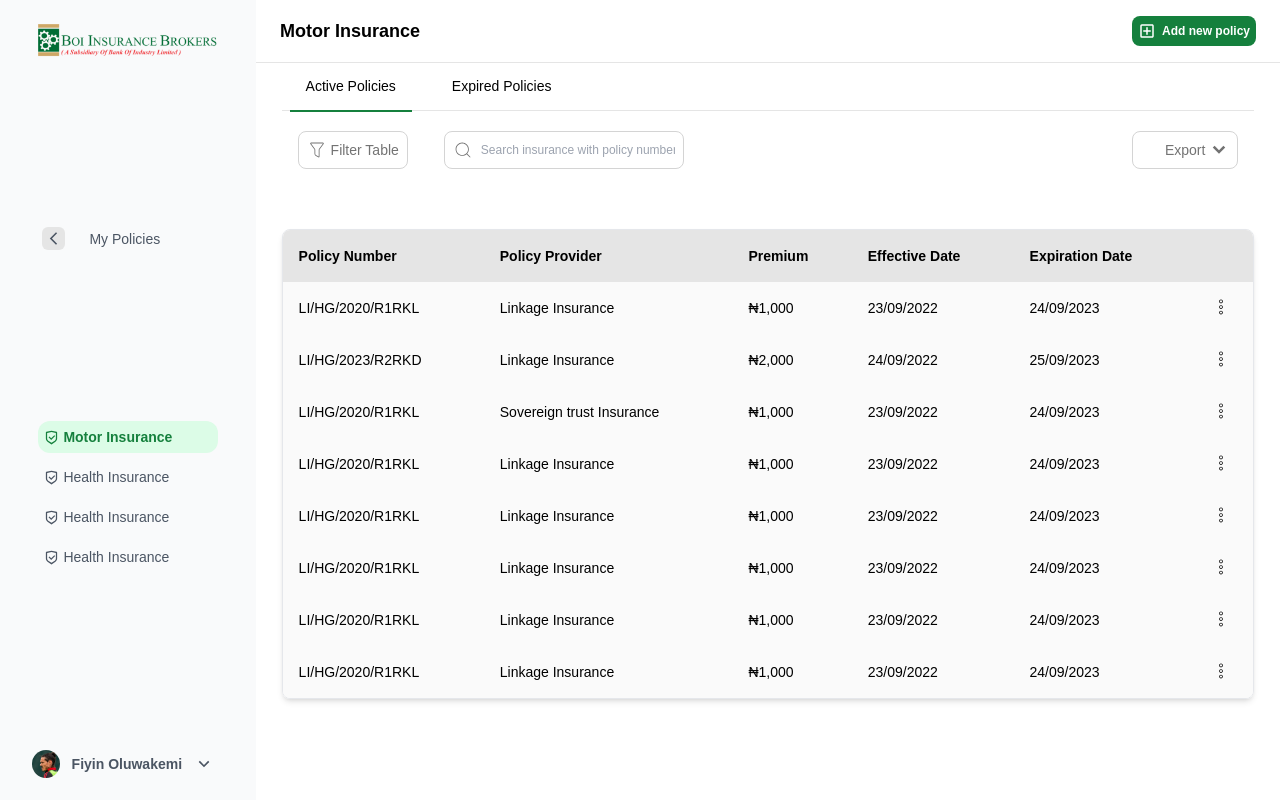
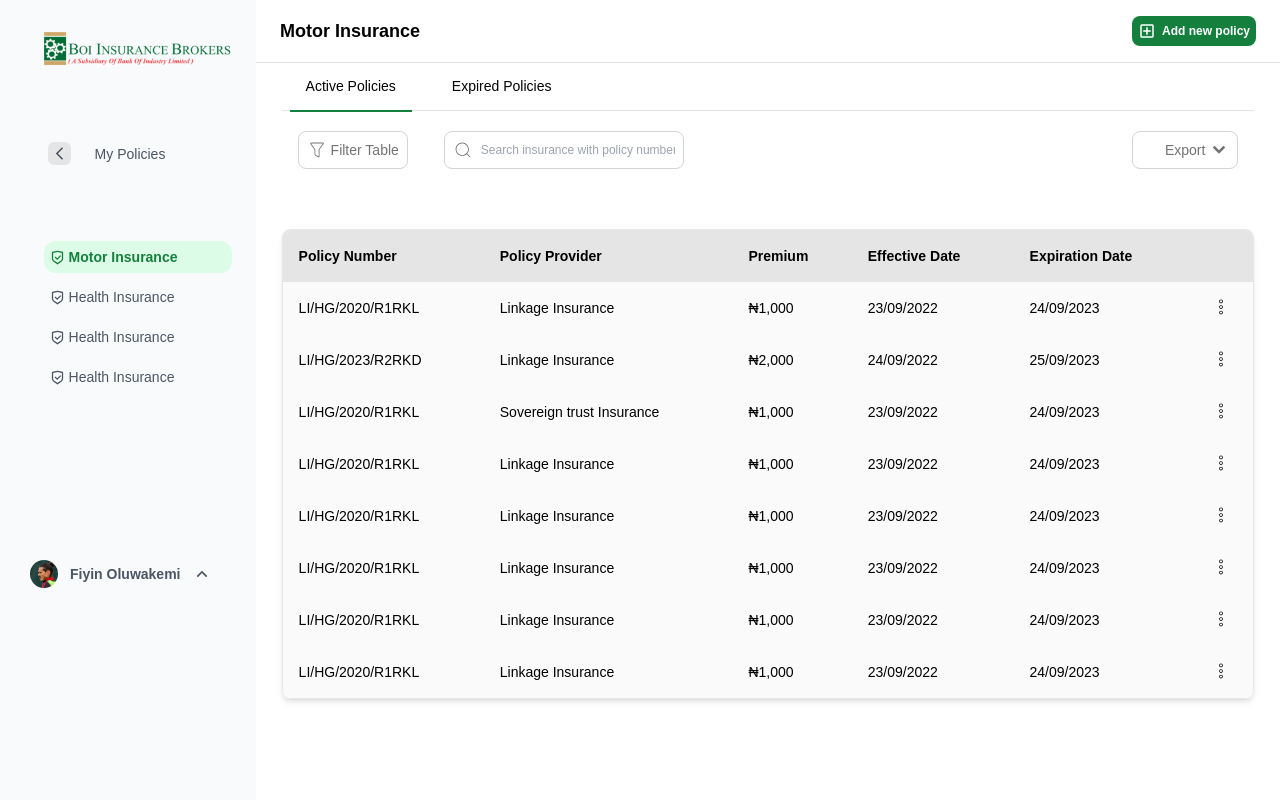
Before and after one commit to TubiOb/REACT, a React (Create React App) app in the folder incover/: page /policies/motorInsurance in a window 1280 px wide. Shown: the top 800 px of the page. Built offline with nearby package versions, Linux system fonts and the light colour scheme; some icons are missing.

Commit message:
Correction on Policy Page

```diff
--- a/incover/src/components/InsuranceStatus.jsx
+++ b/incover/src/components/InsuranceStatus.jsx
@@ -1,5 +1,5 @@
 import React, { useState } from 'react'
-import box from '../assets/package_286040.png'
+import box from '../assets/box 1.png'
 
 const InsuranceStatus = () => {
     const [activeTab, setActiveTab] = useState('active');
@@ -18,7 +18,7 @@ const InsuranceStatus = () => {
       {activeTab === 'active' && (
         <div className="tab-content relative flex flex-col items-center h-screen justify-center w-full">
           <div className="flex flex-col items-center absolute top-1/2 left-1/2 transform -translate-x-1/2 -translate-y-1/2 w-[90%] md:w-[55%] mx-auto p-4 gap-2">
-            <img src={box} alt="/" className="w-24 h-24 rounded-full" />
+            <img src={box} alt="/" className="w-24 h-24" />
             <p className='font-bold text-sm md:text-lg'>You have not made any insurance purchases yet.</p>
             <p>When you make an insurance plan purchase, they will show up here</p>
             <button className="bg-green-700 text-white rounded-lg px-4 py-2 mt-2 text-sm">Buy motor insurance</button>
@@ -29,7 +29,7 @@ const InsuranceStatus = () => {
       {activeTab === 'expired' && (
         <div className="tab-content relative flex flex-col items-center h-screen justify-center w-full">
           <div className="flex flex-col items-center absolute top-1/2 left-1/2 transform -translate-x-1/2 -translate-y-1/2 w-[90%] md:w-[55%] mx-auto p-4 gap-2">
-            <img src={box} alt="/" className="w-24 h-24 rounded-full" />
+            <img src={box} alt="/" className="w-24 h-24" />
             <p className='font-bold text-sm md:text-lg'>You have not made any insurance purchases yet.</p>
             <p>When you make an insurance plan purchase, they will show up here</p>
             <button className="bg-green-700 text-white rounded-lg px-4 py-2 mt-2 text-sm">Buy motor insurance</button>
--- a/incover/src/components/MotorInsuranceSidebar.jsx
+++ b/incover/src/components/MotorInsuranceSidebar.jsx
@@ -8,6 +8,7 @@ import { CiExport } from 'react-icons/ci'
 
 const MotorInsuranceSidebar = () => {
     const [activeItem, setActiveItem] = useState('motor insurance');
+     const [isSidebarExpanded, setSidebarExpanded] = useState(false);
 
     const handleItemClick = (item) => {
         setActiveItem(item);
@@ -23,8 +24,13 @@ const MotorInsuranceSidebar = () => {
       setProfileOptionVisible(false);
     };
 
+    const handleSidebarToggle = () => {
+      setSidebarExpanded(!isSidebarExpanded);
+    };
+
   return (
     <div className="hidden md:w-64 md:flex flex-col bg-gray-50 text-gray-600 px-4 py-3 items-center justify-between top-0 bottom-0 left-0 fixed">
+      <div className='Frame11627 left-[20px] top-[20px] absolute flex-col justify-start items-start gap-[72px] inline-flex'>
         <img src={logo} alt="BOI Ins Broker" className='w-[95%] md:w-[80%] sticky mx-auto mt-3'/>
 
         <div className='flex flex-row items-center justify-start gap-3 md:gap-6 p-1 w-[80%] mx-auto relative'>
@@ -38,13 +44,15 @@ const MotorInsuranceSidebar = () => {
             <Link to=''  className='flex'><li className={`capitalize text-xs md:text-sm flex flex-row items-center justify-start p-1.5 w-full gap-1 hover:cursor-pointer hover:text-green-700 ${activeItem === 'health insurance1' ? 'bg-green-100 text-green-700 font-semibold rounded-xl' : ''}`} onClick={() => handleItemClick('health insurance1')}><RiShieldCheckLine size={15} /> Health Insurance</li></Link>
             <Link to=''  className='flex'><li className={`capitalize text-xs md:text-sm flex flex-row items-center justify-start p-1.5 w-full gap-1 hover:cursor-pointer hover:text-green-700 ${activeItem === 'health insurance2' ? 'bg-green-100 text-green-700 font-semibold rounded-xl' : ''}`} onClick={() => handleItemClick('health insurance2')}><RiShieldCheckLine size={15}/>Health Insurance</li></Link>
         </ul>
+      </div>
 
-        <ul className='w-[95%] mx-auto sticky'>
-          <li className='flex relative flex-row p-0.5 md:p-1.5 justify-between items-center hover:shadow-2xl hover:cursor-pointer hover:rounded-md' >
+
+        <ul className='md:w-[95%] w-[80%] mx-auto left-[20px] top-[550px] absolute flex-col justify-start items-start gap-6 inline-flex'>
+          <li className='Profile flex relative flex-row p-0.5 md:p-1.5 justify-between items-center hover:shadow-2xl hover:cursor-pointer hover:rounded-md' onClick={handleSidebarToggle} >
             <div className='flex flex-row p-0.5 md:p-1 justify-center gap-3 items-center' onClick={handleLiItemClick}>
               <img src={myImage} alt="" className='rounded-full w-5 md:w-7 object-cover'/>
               <p className='capitalize text-xs md:text-sm font-semibold '>fiyin oluwakemi</p>
-              <RiArrowDownSLine size={20} />
+              <RiArrowUpSLine size={20} />
             </div>
             {isProfileOptionVisible && (
             <div className='flex flex-col rounded-md absolute -top-[170px] left-1/2 right-1/2 transform translate-x-[-50%] shadow-xl bg-white w-full py-2 mx-auto h-auto' onClick={handleIconClick}>
@@ -53,7 +61,7 @@ const MotorInsuranceSidebar = () => {
                   <div className='flex flex-row p-0.5 md:p-2 justify-center gap-3 items-center'>
                     <img src={myImage} alt="" className='rounded-full w-4 md:w-6 object-cover'/>
                     <p className='capitalize text-xs font-semibold ml-1'>fiyin oluwakemi</p>
-                    <RiArrowUpSLine size={20} className='cursor-pointer'/>
+                    <RiArrowDownSLine size={20} className='cursor-pointer'/>
                   </div>
                 </li>
                 <li className='flex border-b border-b-neutral-300 text-sm items-center justify-start px-2'>
--- a/incover/src/components/PolicySidebar.jsx
+++ b/incover/src/components/PolicySidebar.jsx
@@ -9,6 +9,7 @@ import { CiExport } from 'react-icons/ci'
 
 const PolicySidebar = () => {
     const [activeItem, setActiveItem] = useState('motor insurance');
+    const [isSidebarExpanded, setSidebarExpanded] = useState(false);
 
     const handleItemClick = (item) => {
         setActiveItem(item);
@@ -24,8 +25,13 @@ const PolicySidebar = () => {
       setProfileOptionVisible(false);
     };
 
+    const handleSidebarToggle = () => {
+      setSidebarExpanded(!isSidebarExpanded);
+    };
+
   return (
     <div className="hidden md:w-64 md:flex flex-col bg-gray-50 text-gray-600 px-4 py-3 gap-y-0 items-center justify-between top-0 bottom-0 left-0 fixed">
+      <div className='Frame11627 left-[20px] top-[20px] absolute flex-col justify-start items-start gap-[72px] inline-flex'>
         <img src={logo} alt="BOI Ins Broker" className='w-[95%] md:w-[80%] sticky mx-auto mt-3'/>
 
         <div className='flex flex-row items-center justify-start gap-3 md:gap-6 p-1 w-[80%] mx-auto relative'>
@@ -39,13 +45,15 @@ const PolicySidebar = () => {
             <Link to=''  className='flex'><li className={`capitalize text-xs md:text-sm flex flex-row items-center justify-start p-1.5 w-full gap-1 hover:cursor-pointer hover:text-green-700 ${activeItem === 'health insurance1' ? 'bg-green-100 text-green-700 font-semibold rounded-xl' : ''}`} onClick={() => handleItemClick('health insurance1')}><RiShieldCheckLine size={15} /> Health Insurance</li></Link>
             <Link to=''  className='flex'><li className={`capitalize text-xs md:text-sm flex flex-row items-center justify-start p-1.5 w-full gap-1 hover:cursor-pointer hover:text-green-700 ${activeItem === 'health insurance2' ? 'bg-green-100 text-green-700 font-semibold rounded-xl' : ''}`} onClick={() => handleItemClick('health insurance2')}><RiShieldCheckLine size={15}/>Health Insurance</li></Link>
         </ul>
+      </div>
 
-        <ul className='w-[95%] mx-auto sticky'>
-          <li className='flex relative flex-row p-0.5 md:p-1.5 justify-between items-center hover:shadow-2xl hover:cursor-pointer hover:rounded-md' >
+
+        <ul className='md:w-[95%] w-[80%] mx-auto left-[20px] top-[550px] absolute flex-col justify-start items-start gap-6 inline-flex'>
+          <li className='Profile flex relative flex-row p-0.5 md:p-1.5 justify-between items-center hover:shadow-2xl hover:cursor-pointer hover:rounded-md' onClick={handleSidebarToggle} >
             <div className='flex flex-row p-0.5 md:p-1 justify-center gap-3 items-center' onClick={handleLiItemClick}>
               <img src={myImage} alt="" className='rounded-full w-5 md:w-7 object-cover'/>
               <p className='capitalize text-xs md:text-sm font-semibold '>fiyin oluwakemi</p>
-              <RiArrowDownSLine size={20} />
+              <RiArrowUpSLine size={20} />
             </div>
             {isProfileOptionVisible && (
             <div className='flex flex-col rounded-md absolute -top-[170px] left-1/2 right-1/2 transform translate-x-[-50%] shadow-xl bg-white w-full py-2 mx-auto h-auto' onClick={handleIconClick}>
@@ -54,7 +62,7 @@ const PolicySidebar = () => {
                   <div className='flex flex-row p-0.5 md:p-2 justify-center gap-3 items-center'>
                     <img src={myImage} alt="" className='rounded-full w-4 md:w-6 object-cover'/>
                     <p className='capitalize text-xs font-semibold ml-1'>fiyin oluwakemi</p>
-                    <RiArrowUpSLine size={20} className='cursor-pointer'/>
+                    <RiArrowDownSLine size={20} className='cursor-pointer'/>
                   </div>
                 </li>
                 <li className='flex border-b border-b-neutral-300 text-sm items-center justify-start px-2'>
--- a/incover/src/components/Sidebar.jsx
+++ b/incover/src/components/Sidebar.jsx
@@ -54,14 +54,15 @@ const Sidebar = () => {
           </ul>
         </ul>
 
+      </div>
 
-      </div>
+
       <ul className='md:w-[95%] w-[80%] mx-auto left-[20px] top-[550px] absolute flex-col justify-start items-start gap-6 inline-flex'>
           <li className='Profile flex relative flex-row p-0.5 md:p-1.5 justify-between items-center hover:shadow-2xl hover:cursor-pointer hover:rounded-md' onClick={handleSidebarToggle}>
             <div className='flex flex-row p-0.5 md:p-1 justify-center gap-3 items-center' onClick={handleLiItemClick}>
               <img src={myImage} alt="" className='rounded-full w-5 md:w-7 object-cover'/>
               <p className='capitalize text-xs md:text-sm font-semibold md:flex hidden'>fiyin oluwakemi</p>
-              <RiArrowDownSLine size={20} />
+              <RiArrowUpSLine size={20} />
             </div>
             {isProfileOptionVisible && (
             <div className='flex flex-col rounded-md absolute -top-[170px] left-1/2 right-1/2 transform translate-x-[-50%] shadow-xl bg-white w-full py-2 mx-auto h-auto' onClick={handleIconClick}>
@@ -70,7 +71,7 @@ const Sidebar = () => {
                   <div className='flex flex-row p-0.5 md:p-2 justify-center gap-3 items-center'>
                     <img src={myImage} alt="" className='rounded-full w-4 md:w-6 object-cover'/>
                     <p className='capitalize text-xs font-semibold ml-1'>fiyin oluwakemi</p>
-                    <RiArrowUpSLine size={20} className='cursor-pointer'/>
+                    <RiArrowDownSLine size={20} className='cursor-pointer'/>
                   </div>
                 </li>
                 <li className='flex border-b border-b-neutral-300 text-sm items-center justify-start px-2'>
```
